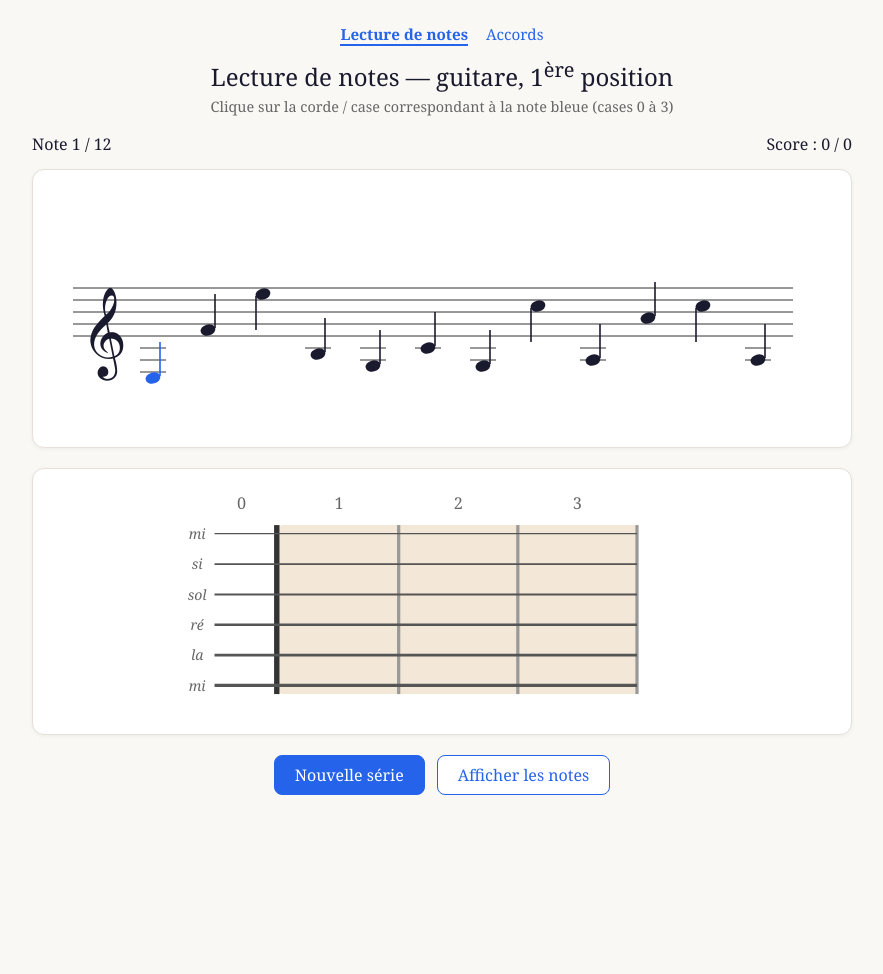
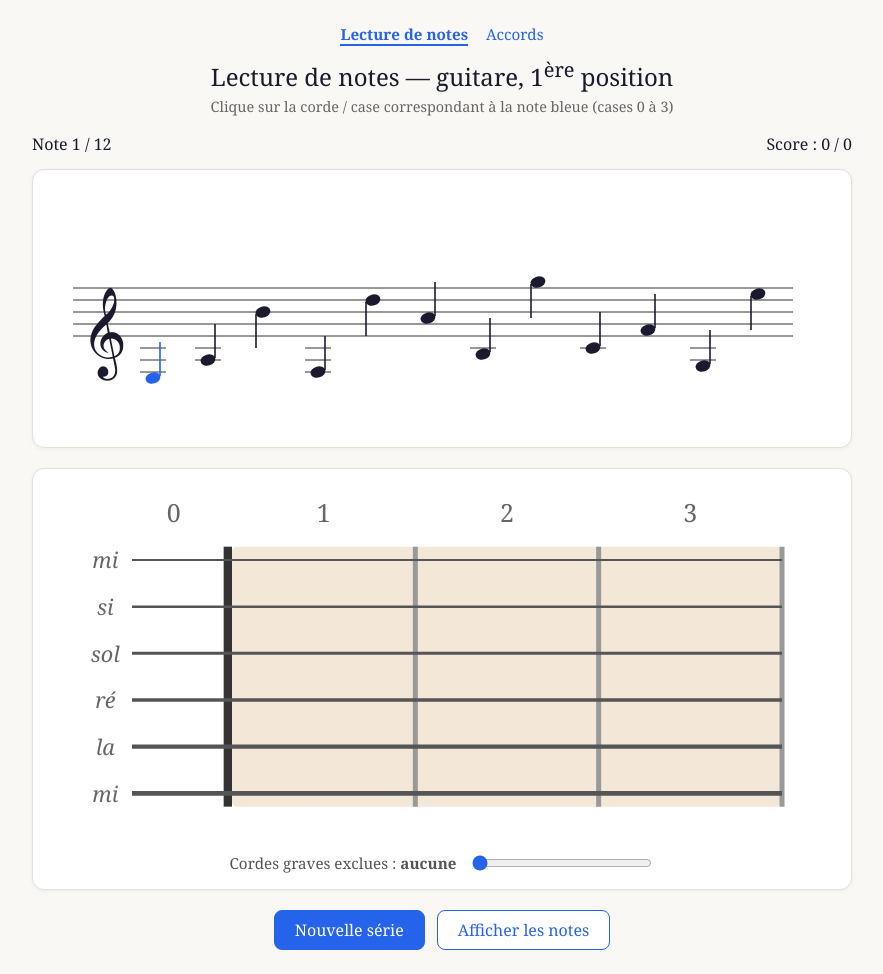
Before and after one commit to rubicontext/rubinotes, a Python web app: template trainer/templates/trainer/index.html in a window 1280 px wide. Shown: the whole page, without its empty margins (198-1081 px from the left). Before the commit the page ends 795 px from the top, so only its background shows below. Run offline with Jinja, Linux system fonts and the light colour scheme; the template is opened without the code that fills it, so the values that code supplies are empty.

Commit message:
Slider d'exclusion des cordes graves + manche agrandi
Slider 0-3 sous le manche pour exclure mi/la/re (cordes grisees et inertes,
sequences limitees aux cordes actives, choix persistant). ViewBox du manche
resserre (marge droite inutile supprimee) et max-width 520 -> 720px.

Co-Authored-By: Claude Fable 5 <noreply@anthropic.com>

```diff
--- a/trainer/templates/trainer/index.html
+++ b/trainer/templates/trainer/index.html
@@ -83,7 +83,11 @@
   button.secondary { background: white; color: var(--accent); }
   button.secondary.active { background: #dbeafe; }
   .actions { display: flex; gap: 12px; flex-wrap: wrap; justify-content: center; }
-  #fretboard { height: auto; display: block; margin: 0 auto; width: 100%; max-width: 520px; }
+  #fretboard { height: auto; display: block; margin: 0 auto; width: 100%; max-width: 720px; }
+  .strsel { display: flex; align-items: center; gap: 14px; justify-content: center; margin-top: 10px; flex-wrap: wrap; }
+  .strsel label { font-size: .95rem; color: #555; }
+  .strsel input[type="range"] { width: 180px; accent-color: var(--accent); }
+  .string-off { opacity: .22; }
   /* paysage (téléphone à l'horizontale) : portée et manche côte à côte */
   @media (orientation: landscape) and (max-height: 540px) {
     body { padding: 10px 12px; }
@@ -125,6 +129,10 @@
 
   <div class="card fret-card">
     <svg id="fretboard" xmlns="http://www.w3.org/2000/svg"></svg>
+    <div class="strsel">
+      <label for="exclude">Cordes graves exclues&nbsp;: <strong id="exclval">aucune</strong></label>
+      <input type="range" id="exclude" min="0" max="3" value="0" step="1">
+    </div>
   </div>
 </div>
 
@@ -236,6 +244,12 @@ function highlightCurrent() {
 const H = { NUT_X: 90, FRET_W: 110, STR_Y0: 45, STR_DY: 28,
             CENTERS: {0: 55, 1: 145, 2: 255, 3: 365} };
 
+// nombre de cordes graves exclues (0-3 : mi, la, ré), persistant
+let excluded = Math.min(3, Math.max(0, +(localStorage.getItem("excl") || 0)));
+
+function isStringOff(s) { return s > 6 - excluded; }
+function allowedNotes() { return NOTES.filter(n => !isStringOff(n.string)); }
+
 function posOf(s, f) {
   return {x: H.CENTERS[f], y: H.STR_Y0 + (s - 1) * H.STR_DY};
 }
@@ -244,8 +258,8 @@ function drawFretboard() {
   const svg = document.getElementById("fretboard");
   svg.innerHTML = "";
   drawFretboardH(svg);
-  // noms des notes naturelles (visibles via le toggle)
-  for (const n of NOTES) {
+  // noms des notes naturelles (visibles via le toggle), pas sur les cordes exclues
+  for (const n of allowedNotes()) {
     const p = posOf(n.string, n.fret);
     const g = el("g", {class:"note-label"});
     g.appendChild(el("circle", {cx:p.x, cy:p.y, r:11}));
@@ -266,7 +280,7 @@ function addFretPos(svg, s, f, zone) {
 }
 
 function drawFretboardH(svg) {
-  svg.setAttribute("viewBox", "0 0 480 215");
+  svg.setAttribute("viewBox", "0 0 432 215");
   const topY = H.STR_Y0, botY = H.STR_Y0 + 5 * H.STR_DY;
   svg.appendChild(el("rect", {x:H.NUT_X, y:topY-8, width:H.FRET_W*3, height:botY-topY+16,
                               fill:"#f3e8d8", rx:3}));
@@ -281,12 +295,15 @@ function drawFretboardH(svg) {
   }
   for (let s = 1; s <= 6; s++) {
     const y = H.STR_Y0 + (s-1) * H.STR_DY;
+    const off = isStringOff(s);
     svg.appendChild(el("line", {x1:30, y1:y, x2:H.NUT_X+H.FRET_W*3, y2:y,
-                                stroke:"#555", "stroke-width": 0.8 + s*0.35}));
+                                stroke:"#555", "stroke-width": 0.8 + s*0.35,
+                                class: off ? "string-off" : ""}));
     const t = el("text", {x:14, y:y+5, "text-anchor":"middle", "font-size":"13",
-                          fill:"#666", "font-style":"italic"});
+                          fill:"#666", "font-style":"italic", class: off ? "string-off" : ""});
     t.textContent = STRING_LABELS[s];
     svg.appendChild(t);
+    if (off) continue; // corde exclue : ni zone cliquable ni note dessus
     for (let f = 0; f <= 3; f++) {
       const zoneX = f === 0 ? 25 : H.NUT_X + (f - 1) * H.FRET_W;
       const zoneW = f === 0 ? H.NUT_X - 30 : H.FRET_W;
@@ -297,13 +314,14 @@ function drawFretboardH(svg) {
 
 // ---- Logique du jeu ----
 function newSequence() {
+  const pool = allowedNotes();
   sequence = [];
   let prev = -1;
   for (let i = 0; i < SEQ_LEN; i++) {
     let idx;
-    do { idx = Math.floor(Math.random() * NOTES.length); } while (idx === prev);
+    do { idx = Math.floor(Math.random() * pool.length); } while (idx === prev);
     prev = idx;
-    sequence.push(NOTES[idx]);
+    sequence.push(pool[idx]);
   }
   current = 0; good = 0; locked = false;
   drawStaff();
@@ -359,9 +377,22 @@ document.getElementById("toggle-names").addEventListener("click", (e) => {
   e.target.textContent = on ? "Masquer les notes" : "Afficher les notes";
 });
 
+// slider d'exclusion des cordes graves
+const EXCL_LABELS = ["aucune", "mi grave", "mi + la", "mi + la + ré"];
+function applyExcluded() {
+  document.getElementById("exclude").value = excluded;
+  document.getElementById("exclval").textContent = EXCL_LABELS[excluded];
+  drawFretboard();
+  newSequence();
+}
+document.getElementById("exclude").addEventListener("input", (e) => {
+  excluded = +e.target.value;
+  localStorage.setItem("excl", excluded);
+  applyExcluded();
+});
+
 document.getElementById("restart").addEventListener("click", newSequence);
-drawFretboard();
-newSequence();
+applyExcluded();
 
 if ("serviceWorker" in navigator) navigator.serviceWorker.register("/sw.js");
 </script>
```
